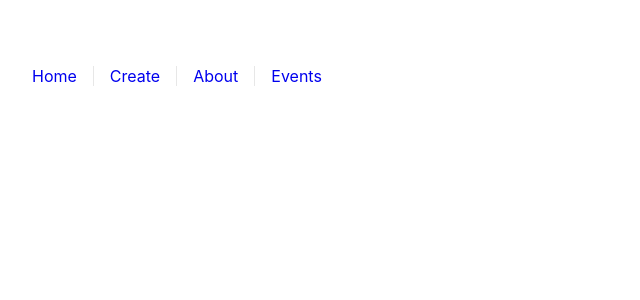
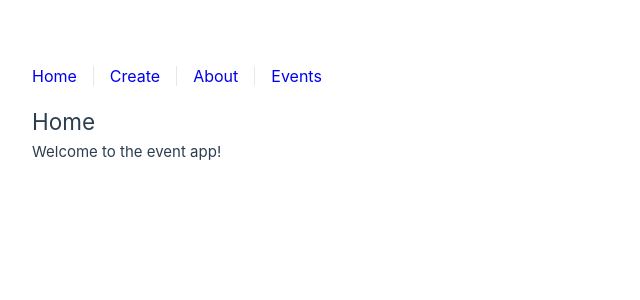
Before and after one commit to tilkam/event-app, a Vue app in the folder frontend/event-app/: page / in a window 1280 px wide. Shown: the top 300 px of the page, without its empty margins (0-640 px from the left). Built offline with nearby package versions, Linux system fonts and the light colour scheme.

Commit message:
add some text to homeView and aboutView

```diff
--- a/frontend/event-app/src/views/AboutView.vue
+++ b/frontend/event-app/src/views/AboutView.vue
@@ -1,6 +1,8 @@
 <template>
   <div class="about">
     <h1>This is an about page</h1>
+    <p>
+      This is a simple event app that allows users to create and view events.
   </div>
 </template>
 
--- a/frontend/event-app/src/views/HomeView.vue
+++ b/frontend/event-app/src/views/HomeView.vue
@@ -3,5 +3,9 @@
 
 <template>
   <main>
+    <section>
+      <h1>Home</h1>
+      <p>Welcome to the event app!</p>
+    </section>
   </main>
 </template>
```
